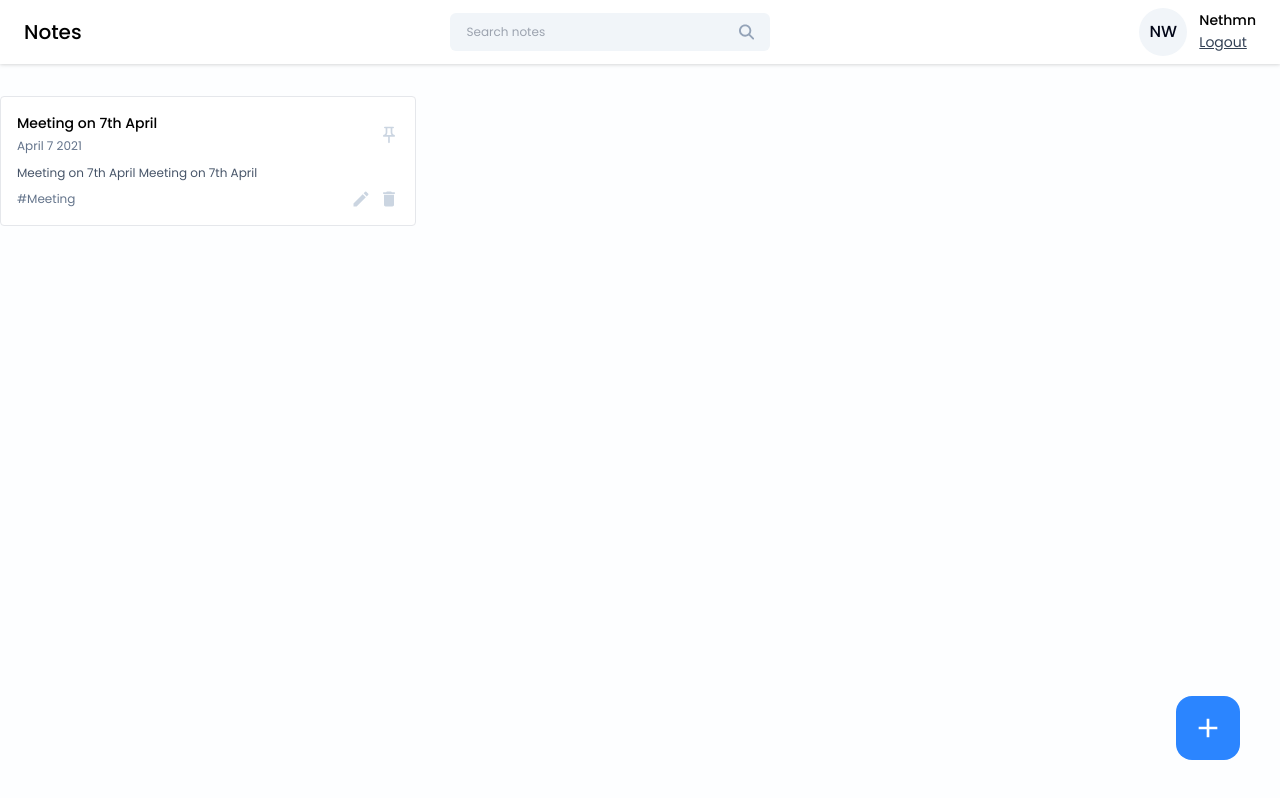
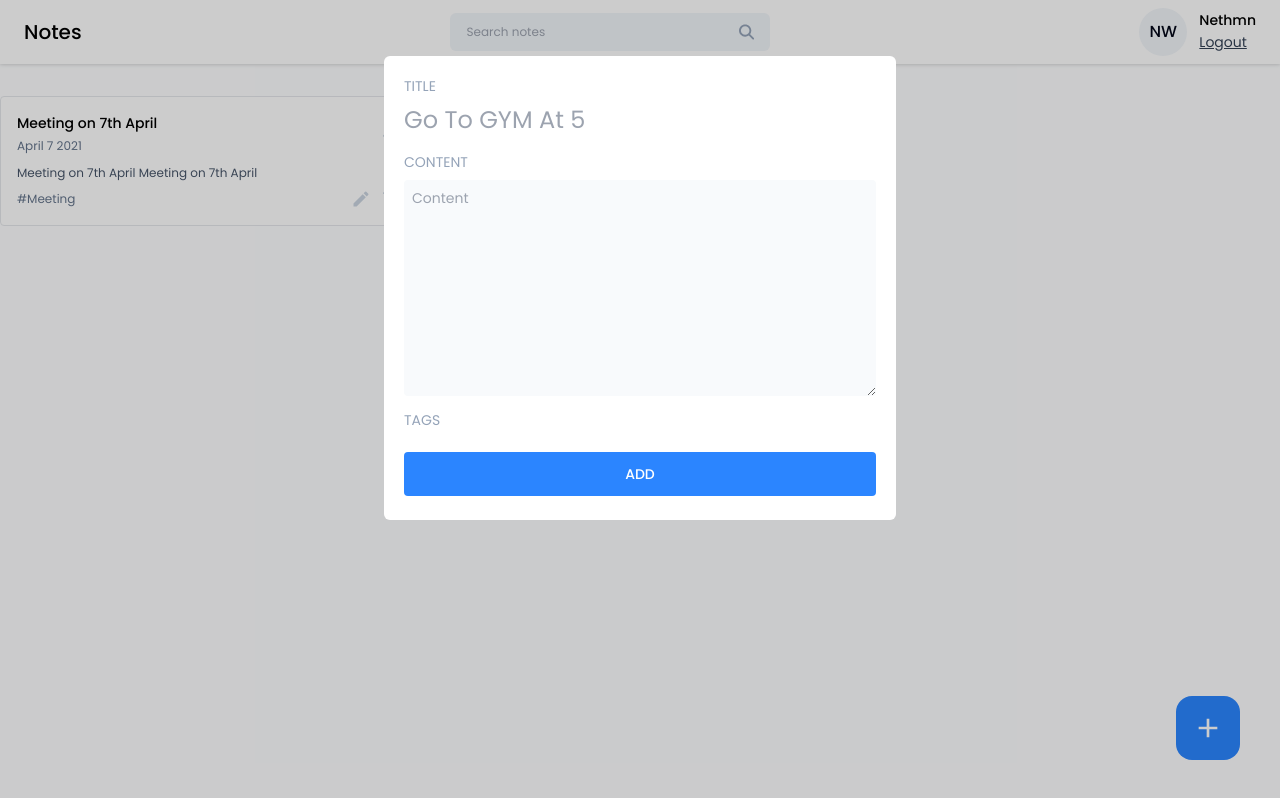
Before and after one commit to nethmina1028/Notes-app, a React (Vite) app in the folder frontend/notes-app/: page /dashboard in a window 1280 px wide. Both pictures are taken after a click on the button 1208 px from the left and 728 px from the top of the page. Built offline with nearby package versions, Linux system fonts and the light colour scheme.

Commit message:
Addedit notes and install react model npm

```diff
--- a/frontend/notes-app/package.json
+++ b/frontend/notes-app/package.json
@@ -13,6 +13,8 @@
     "react": "^18.2.0",
     "react-dom": "^18.2.0",
     "react-icons": "^5.2.1",
+    "react-modal": "^3.16.1",
+    "react-model": "^4.3.1",
     "react-router-dom": "^6.23.1"
   },
   "devDependencies": {
--- a/frontend/notes-app/src/index.css
+++ b/frontend/notes-app/src/index.css
@@ -30,4 +30,8 @@
     @apply text-xl cursor-pointer text-slate-300 hover:text-primary;
   }
 
+  .input-label{
+    @apply text-sm text-slate-400;
+  }
+
 }
--- /dev/null
+++ b/frontend/notes-app/src/pages/Home/AddEditNotes.jsx
@@ -0,0 +1,38 @@
+import React from 'react'
+
+const AddEditNotes=()=> {
+  return (
+    <div>
+        <div className='flex flex-col gap-2'>
+            <label className='input-label'>TITLE</label>
+            <input
+              type='text'
+              className='text-2xl outline-none text-slate-950 '
+              placeholder='Go To GYM At 5'
+            />
+
+        </div>
+
+        <div className='flex flex-col gap-2 mt-4'>
+            <label className='input-label'>CONTENT</label>
+             <textarea
+             type='text'
+             className='p-2 text-sm rounded outline-none text-slate-950 bg-slate-50 '
+             placeholder='Content'
+             rows={10}
+             />
+
+        </div>
+
+        <div className='mt-3'>
+            <label className='input-label'>TAGS</label>
+        </div>
+
+        <button className='p-3 mt-5 font-medium btn-primary onClick={() => {}}'>
+            ADD
+        </button>
+    </div>
+  );
+};
+
+export default AddEditNotes;
--- a/frontend/notes-app/src/pages/Home/Home.jsx
+++ b/frontend/notes-app/src/pages/Home/Home.jsx
@@ -1,10 +1,20 @@
-import React from 'react'
+import React, { useState } from 'react'
 import Navbar from '../../components/Navbar/Navbar'
 import NoteCard from '../../components/Cards/NoteCard'
 import {MdAdd} from 'react-icons/md'
+import AddEditNotes from './AddEditNotes'
+import Modal from 'react-modal'
+
 
 
 function Home() {
+
+    const [openAddEditModal,setOpenAddEditModal] =useState({
+      isShown:false,
+      type:'add',
+      data:null,
+    });
+
   return (
     <>
      <Navbar/>
@@ -20,17 +30,40 @@
              onEdit={() =>{}}
              onDelete={() =>{}}
              onPinNote={() =>{}}
-
-
           />
 
            </div>
 
         </div>
 
-        <button className='absolute flex items-center justify-center w-16 h-16 rounded-2xl bg-primary hover:bg-blue-600 right-10 bottom-10' onClick={() =>{}}>
+        <button className='absolute flex items-center justify-center w-16 h-16 rounded-2xl bg-primary hover:bg-blue-600 right-10 bottom-10'
+         onClick={() =>{
+            setOpenAddEditModal({
+              isShown:true,
+              type:'add',
+              data:null,
+            });
+
+         }}>
           <MdAdd className='text-[32px] text-white' />
         </button>
+
+        <Modal
+    isOpen={openAddEditModal.isShown}
+    onRequestClose={() =>{}}
+    style={{
+      overlay:{
+        backgroundColor:'rgba(0,0,0,0.2)',
+      },
+
+    }}
+    className="w-[40%] max-h-3/4 bg-white rounded-md mx-auto mt-14 p-5 overflow-scroll "
+    contentLabel=""
+
+    >
+
+      <AddEditNotes/>
+      </Modal>
     </>
   )
 }
```
Also changed, not shown: 1 other file (tests, documents, lock files or other folders).
